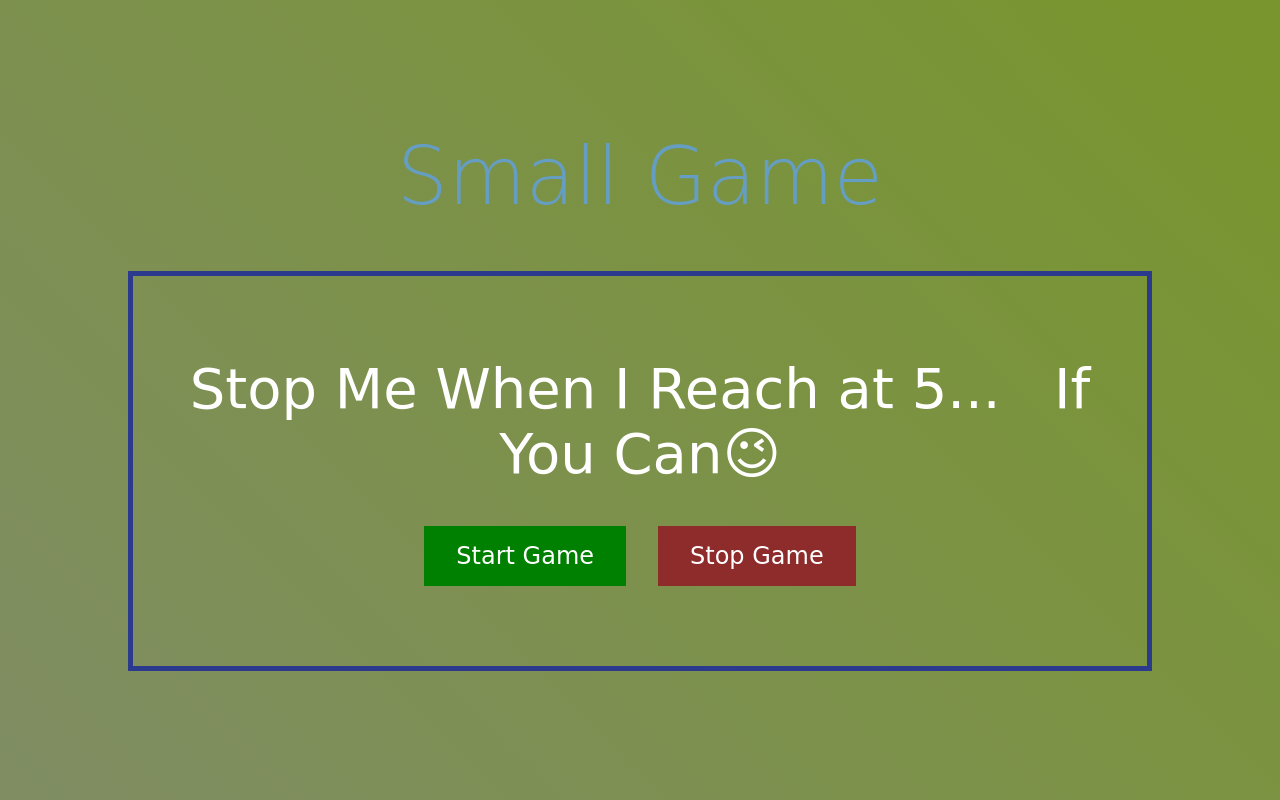
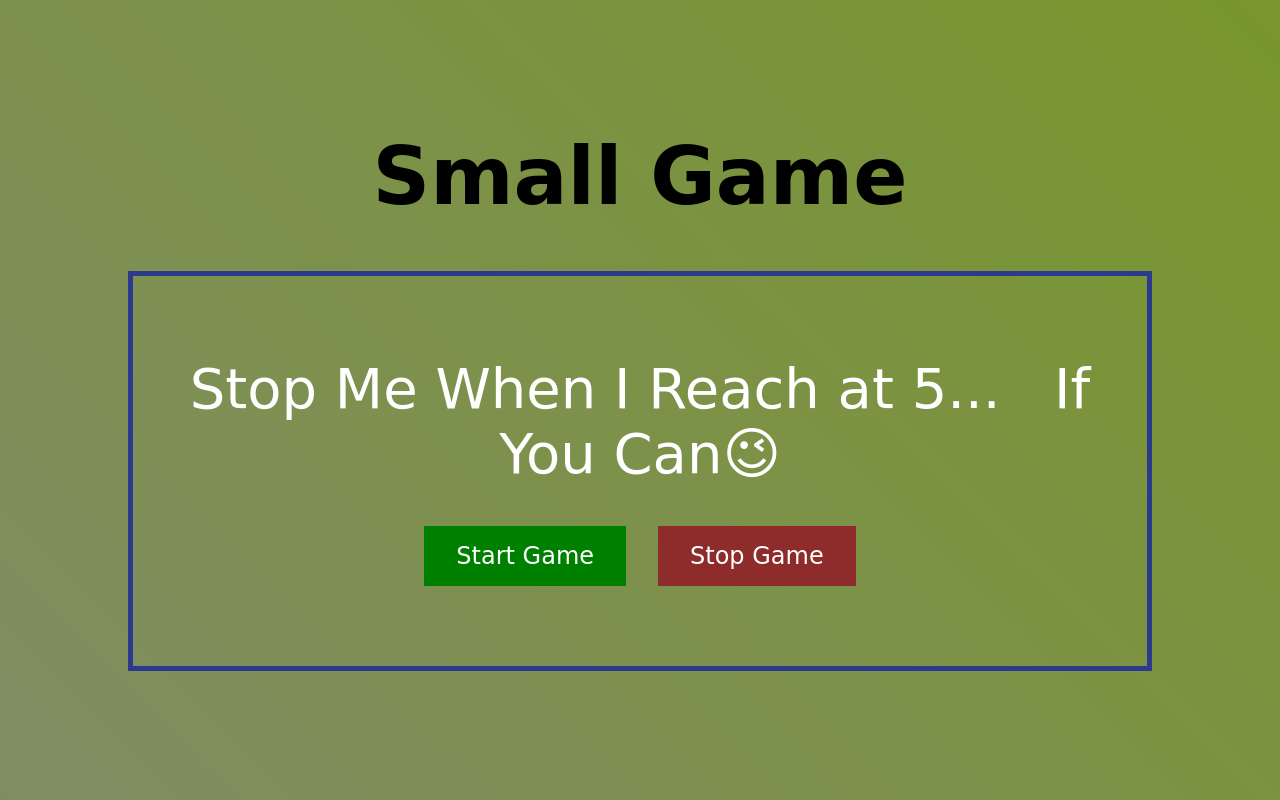
Before and after one commit to ShubhamBharde/Small-Game, a plain HTML site: page index.html in a window 1280 px wide. Drawn offline with Linux system fonts and the light colour scheme; a web font is replaced by a local one.

Commit message:
style: color heading

```diff
--- a/css/style.css
+++ b/css/style.css
@@ -24,8 +24,8 @@ body {
 
 .game-header {
     font-size: 5rem;
-    color: #659ec2;
-    font-weight: 300;
+    color: #000000;
+    font-weight: 700;
     margin-bottom: 3rem;
     text-align: center;
 }
```
